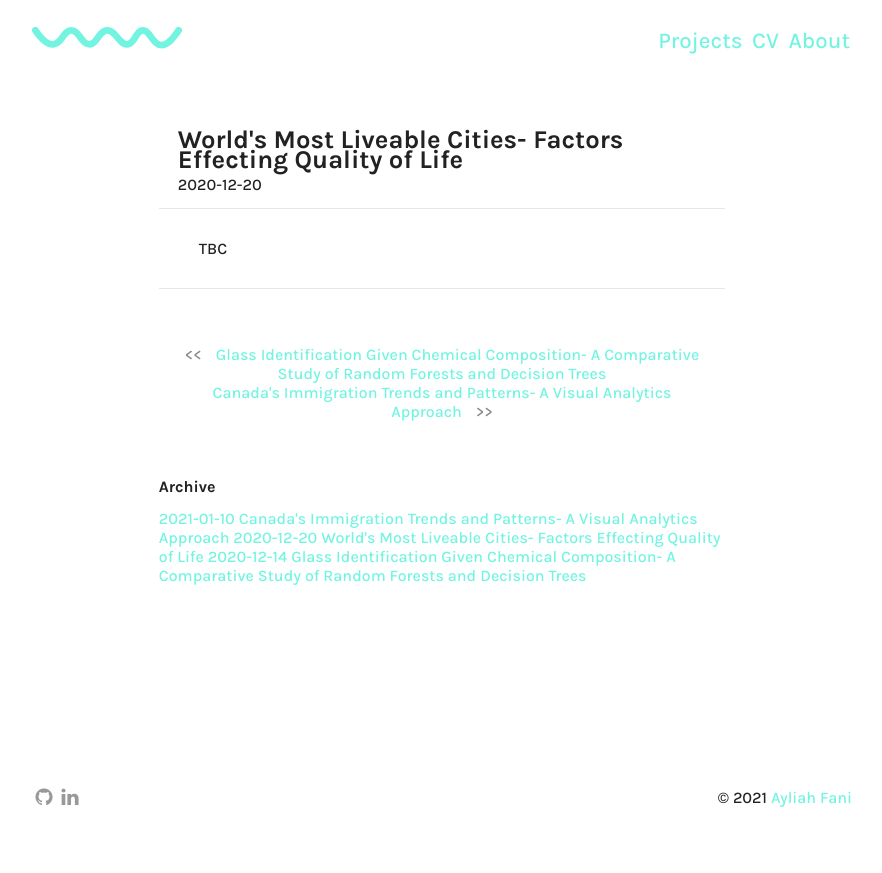
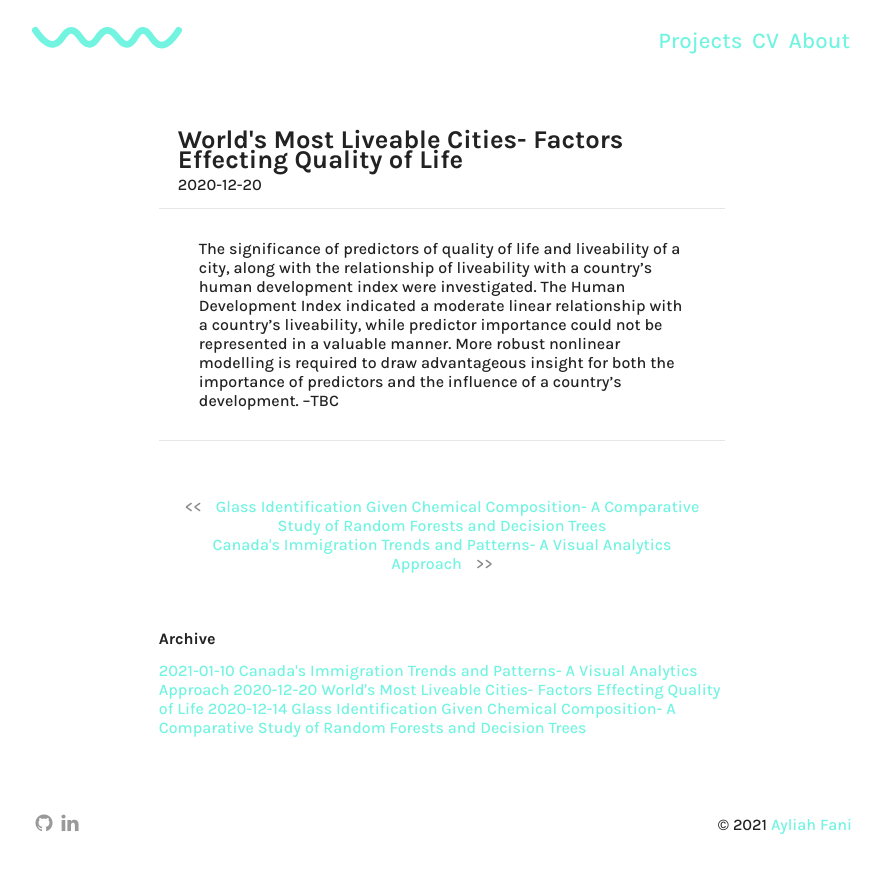
Before and after one commit to ayliahfani/ayliahfani.github.io, a Jekyll site: the page built from _posts/2020-12-20-cities.md, in a window 1280 px wide. Shown: the top 873 px of the page, without its empty margins (198-1080 px from the left). Built offline with Jekyll 4.4.1, drawn with Linux system fonts in a browser that asks for light colours.

Commit message:
Update 2020-12-20-cities.md

```diff
--- a/_posts/2020-12-20-cities.md
+++ b/_posts/2020-12-20-cities.md
@@ -6,5 +6,5 @@ tags:
 category: projects
 published: true
 ---
-
-TBC
+The significance of predictors of quality of life and liveability of a city, along with the relationship of liveability with a country’s human development index were investigated. The Human Development Index indicated a moderate linear relationship with a country’s liveability, while predictor importance could not be represented in a valuable manner. More robust nonlinear modelling is required to draw advantageous insight for both the importance of predictors and the influence of a country’s development.
+--TBC
```
